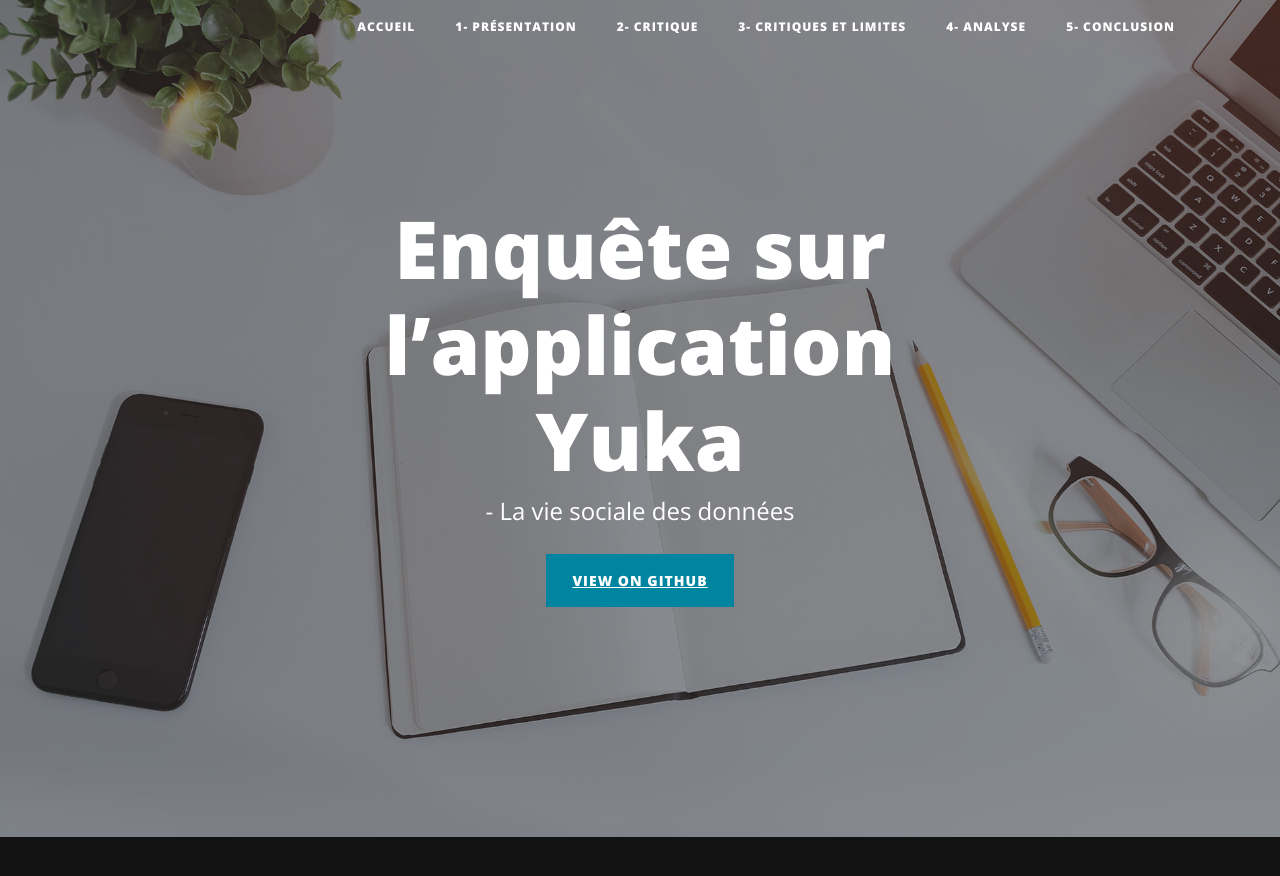
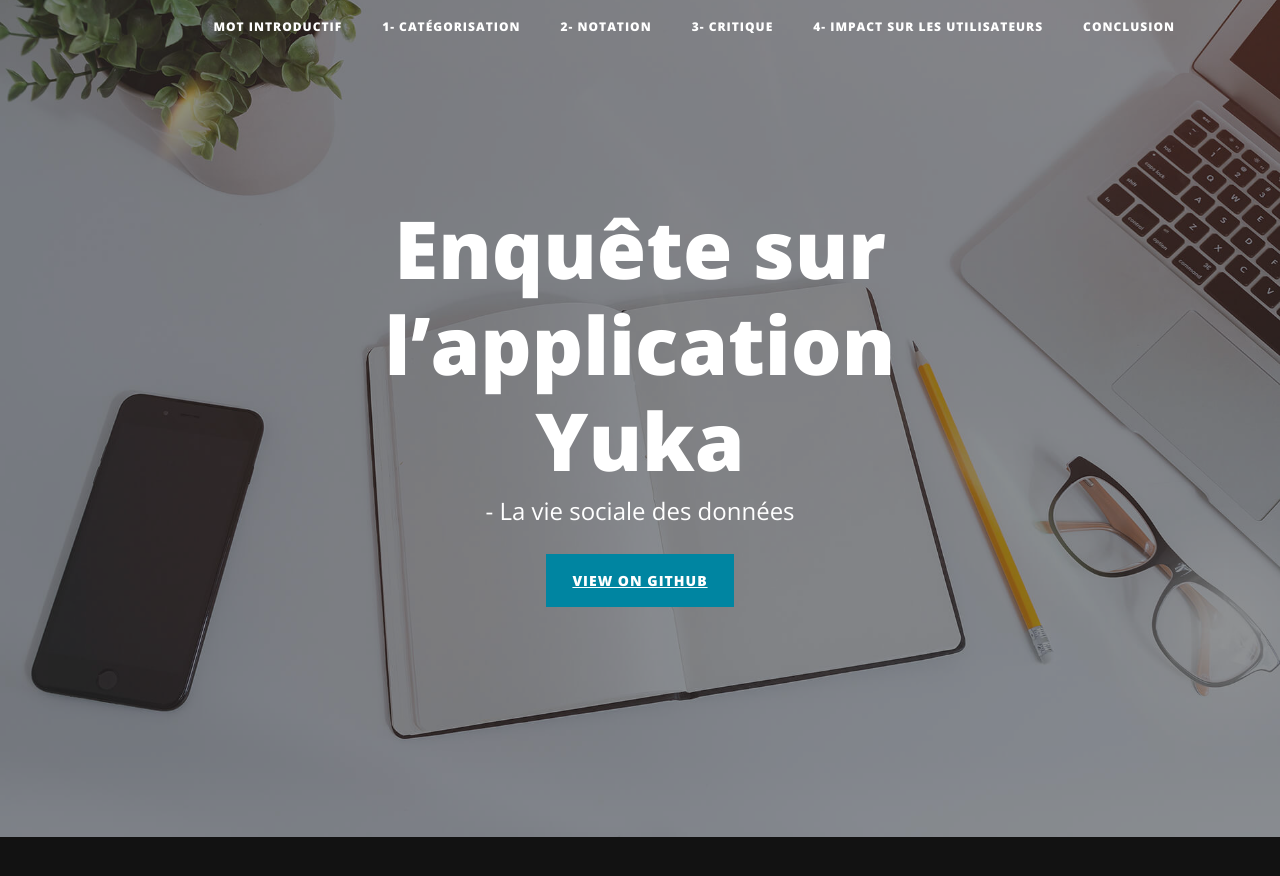
Before and after one commit to koneeko/Rendu-Yuka, a Jekyll site: the page built from index.html, in a window 1280 px wide and 900 px high. Shown: the top 876 px of the window. Built offline with Jekyll 4.4.1, drawn with Linux system fonts in a browser that asks for light colours.

Commit message:
Update index.html

```diff
--- a/index.html
+++ b/index.html
@@ -6,12 +6,12 @@
             <div
                 class="collapse navbar-collapse" id="navbarResponsive">
                 <ul class="nav navbar-nav ml-auto">
-                    <li class="nav-item" role="presentation"><a class="nav-link" href="index.html">Accueil</a></li>
-                    <li class="nav-item" role="presentation"><a class="nav-link" href="1-Categorisation.html">1- Présentation</a></li>
-                    <li class="nav-item" role="presentation"><a class="nav-link" href="2-critique.html">2- Critique</a></li>
-                    <li class="nav-item" role="presentation"><a class="nav-link" href="3-critiques-limites.html">3- Critiques et limites </a></li>
-                    <li class="nav-item" role="presentation"><a class="nav-link" href="4-analyse-qualitative.html">4- Analyse</a></li>
-                    <li class="nav-item" role="presentation"><a class="nav-link" href="5-conclusion-et-limite-enquete.html">5- Conclusion</a></li>
+                    <li class="nav-item" role="presentation"><a class="nav-link" href="index.html">Mot introductif</a></li>
+                    <li class="nav-item" role="presentation"><a class="nav-link" href="1-Categorisation.html">1- Catégorisation</a></li>
+                    <li class="nav-item" role="presentation"><a class="nav-link" href="2-Notation.html">2- Notation</a></li>
+                    <li class="nav-item" role="presentation"><a class="nav-link" href="3-Critique.html">3- Critique</a></li>
+                    <li class="nav-item" role="presentation"><a class="nav-link" href="4-Impact-sur-les-utilisateurs.html">4- Impact sur les utilisateurs</a></li>
+                    <li class="nav-item" role="presentation"><a class="nav-link" href="5-Conclusion.html">Conclusion</a></li>
                 </ul>
         </div>
         </div>
```
